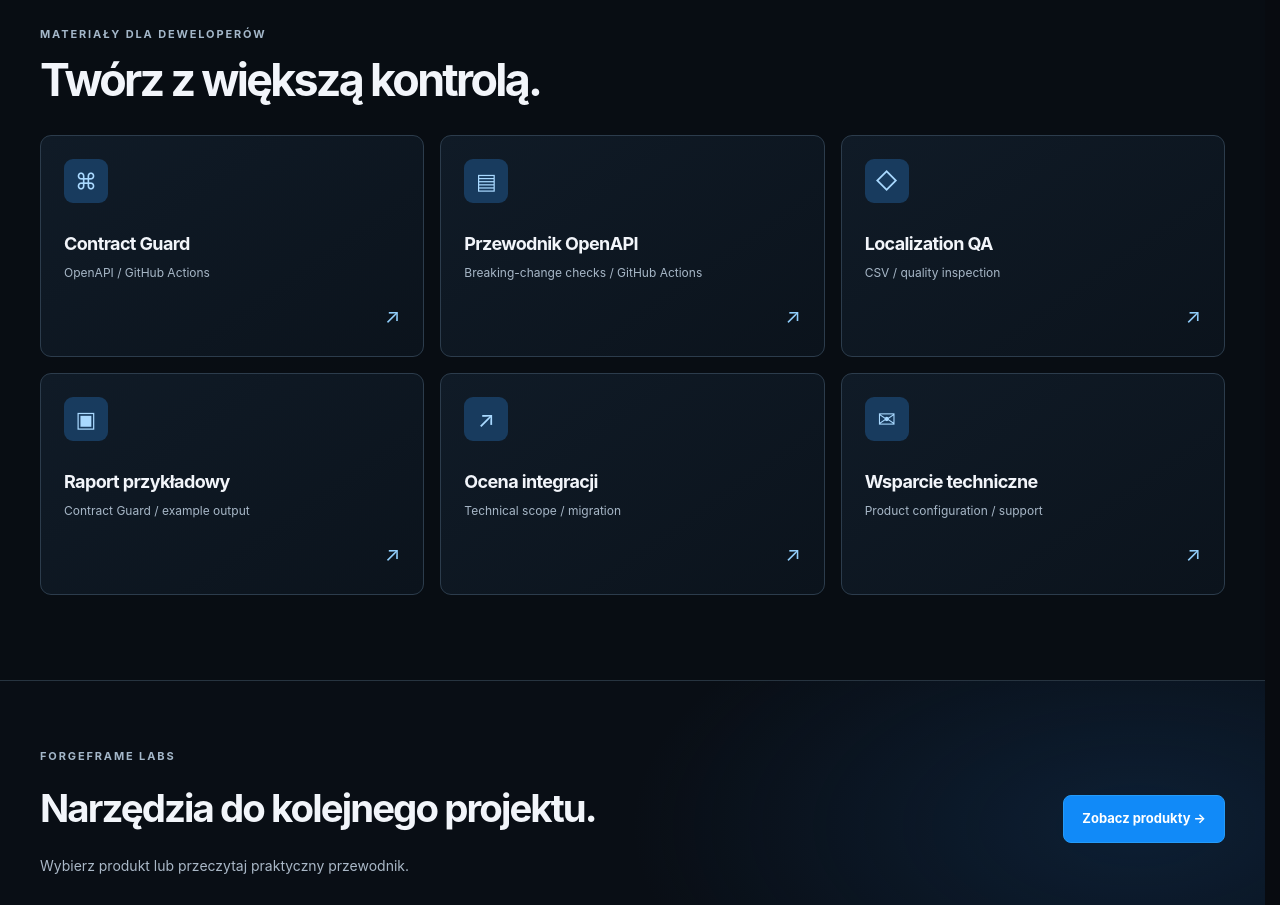
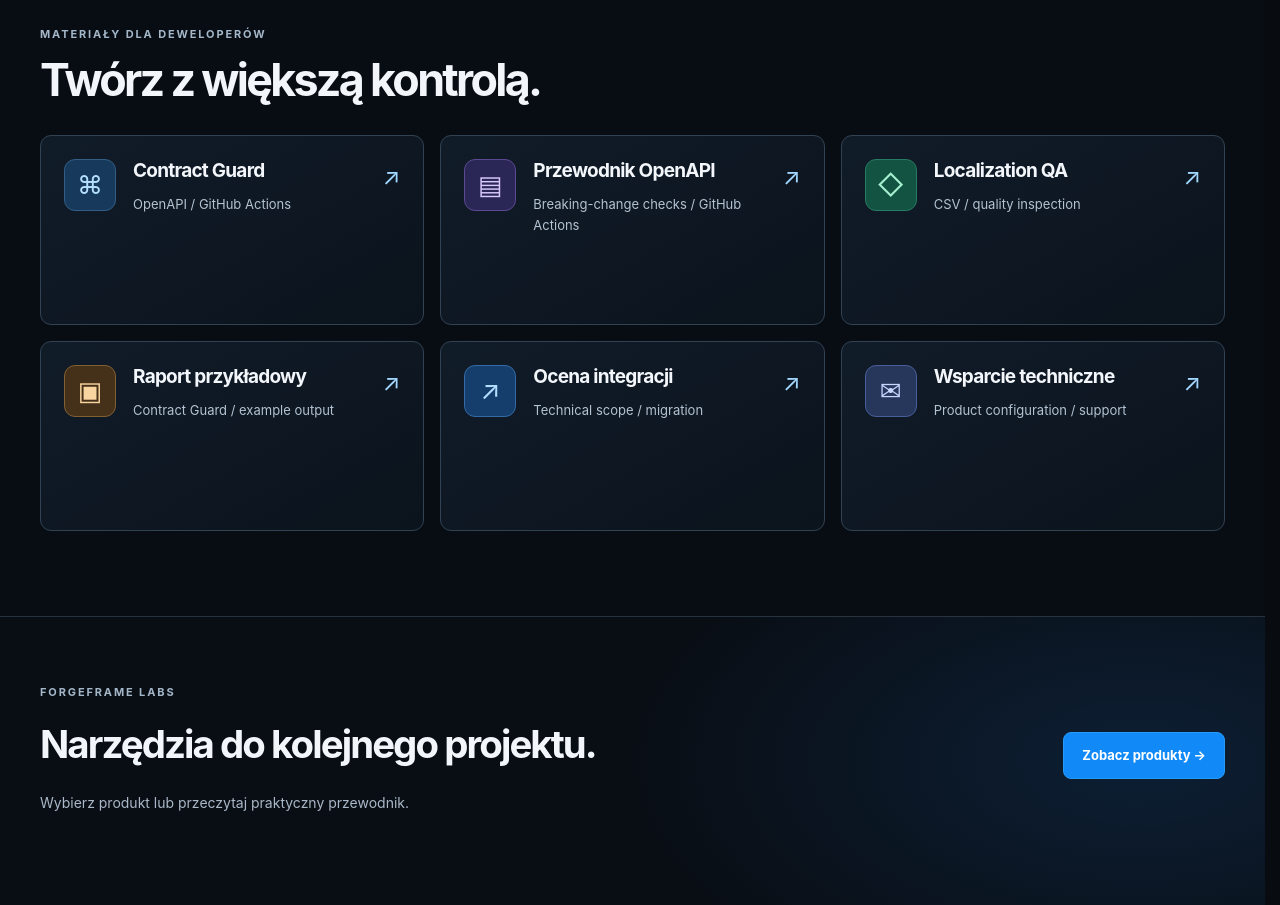
Before and after one commit to reflectme-source/forgeframe-labs-site, a plain HTML site: page developers/index.html in a window 1280 px wide. Shown: the part 700-1605 px from the top of the page. Drawn offline with Linux system fonts and the light colour scheme.

Commit message:
Unify display typography and improve developer resource cards

```diff
--- a/assets/forgeframe-catalog.css
+++ b/assets/forgeframe-catalog.css
@@ -94,3 +94,7 @@
 .ffcatalog-art-orbit{position:absolute;width:9px;height:9px;right:35%;top:62%;border-radius:50%;background:#9eb5d6;box-shadow:0 0 15px #b0d7ff44}
 @media(max-width:1100px){.ffcatalog-hero-layout{grid-template-columns:1fr!important}.ffcatalog-art{display:none!important}.ffcatalog-hero h1{font-size:clamp(42px,7vw,64px)!important}.ffcatalog-desktop-break{display:none}}
 @media(max-width:650px){.ffcatalog-hero{padding:54px 0 40px!important}.ffcatalog-hero h1{font-size:clamp(37px,9vw,49px)!important;line-height:1.09!important}.ffcatalog-hero p{font-size:15px!important}}
+
+/* Unified ForgeFrame display typography */
+.ffcatalog-hero h1{font-family:Inter,ui-sans-serif,system-ui,-apple-system,"Segoe UI",sans-serif!important;font-weight:780!important;letter-spacing:-.065em!important;line-height:1.055!important;text-wrap:balance;}
+@media(min-width:1101px){.ffcatalog-hero h1{font-size:clamp(47px,4.8vw,74px)!important}}
--- a/assets/forgeframe-developers.css
+++ b/assets/forgeframe-developers.css
@@ -28,3 +28,23 @@
 @media(max-width:1100px){.ffdev-wrap{width:calc(100% - 48px)}.ffdev-hero-grid{grid-template-columns:1fr}.ffdev-tech{max-width:800px}.ffdev-resource-grid{grid-template-columns:repeat(2,minmax(0,1fr))}}
 @media(max-width:650px){.ffdev-wrap{width:calc(100% - 32px)}.ffdev-hero{padding:55px 0}.ffdev-intro h1{font-size:clamp(40px,10vw,54px)}.ffdev-intro p{font-size:15px}.ffdev-tech{grid-template-columns:1fr}.ffdev-steps{display:grid;grid-template-columns:1fr 1fr;gap:15px}.ffdev-code pre{font-size:11px;padding:17px 12px;min-height:220px}.ffdev-resource-grid{grid-template-columns:1fr}.ffdev-cta-inner{align-items:flex-start;flex-direction:column}.ffdev-code-head{flex-wrap:wrap}.ffdev-tabs button{padding:9px 8px}}
 @media(prefers-reduced-motion:reduce){.ffdev-button,.ffdev-resource{transition:none!important}.ffdev-button:hover,.ffdev-resource:hover{transform:none!important}}
+
+/* Unified ForgeFrame display typography */
+.ffdev-intro h1{font-family:Inter,ui-sans-serif,system-ui,-apple-system,"Segoe UI",sans-serif!important;font-weight:780!important;letter-spacing:-.065em!important;line-height:1.055!important;text-wrap:balance;}
+
+/* Developer resources: content-first cards, balanced with Products */
+.ffdev-resource-grid{gap:16px!important}
+.ffdev-resource{position:relative;min-height:190px!important;padding:23px!important;display:grid!important;grid-template-columns:54px minmax(0,1fr) 22px;grid-template-rows:auto 1fr;align-items:start;column-gap:15px;row-gap:16px;background:linear-gradient(150deg,#111c29,#0b131c)!important;border-color:#314253!important}
+.ffdev-resource-icon{grid-column:1;grid-row:1;display:grid;place-items:center;width:52px!important;height:52px!important;border-radius:11px!important;font-size:26px!important;background:#173a5c!important;border:1px solid #325e85!important;color:#b4dfff!important}
+.ffdev-resource:nth-child(2) .ffdev-resource-icon{background:#2a2655!important;border-color:#5b4a92!important;color:#d9c9ff!important}
+.ffdev-resource:nth-child(3) .ffdev-resource-icon{background:#125341!important;border-color:#287b63!important;color:#a6efd0!important}
+.ffdev-resource:nth-child(4) .ffdev-resource-icon{background:#453019!important;border-color:#836032!important;color:#f8d5a0!important}
+.ffdev-resource:nth-child(5) .ffdev-resource-icon{background:#153e6d!important;border-color:#326ba7!important;color:#b3ddff!important}
+.ffdev-resource:nth-child(6) .ffdev-resource-icon{background:#27375b!important;border-color:#485e9a!important;color:#c7d6ff!important}
+.ffdev-resource>div{grid-column:2;grid-row:1;min-width:0}
+.ffdev-resource h3{font-family:Inter,ui-sans-serif,system-ui,sans-serif!important;font-size:19px!important;line-height:1.3!important;letter-spacing:-.04em!important;font-weight:740!important;margin:0 0 10px!important;color:#f3f7fb!important}
+.ffdev-resource p{font-size:13px!important;line-height:1.6!important;color:#b4c3d2!important;max-width:290px}
+.ffdev-resource-arrow{grid-column:3;grid-row:1;align-self:start!important;justify-self:end;margin:0!important;font-size:23px!important;color:#a2d7ff!important}
+.ffdev-resource:focus-visible{outline:2px solid #a6dcff!important;outline-offset:3px}
+@media(max-width:650px){.ffdev-resource{min-height:160px!important;padding:19px!important;grid-template-columns:49px minmax(0,1fr) 18px;gap:13px}.ffdev-resource-icon{width:48px!important;height:48px!important}.ffdev-resource h3{font-size:17px!important}}
+@media(prefers-reduced-motion:reduce){.ffdev-resource:hover{transform:none!important}}
--- a/assets/forgeframe-screenshot.css
+++ b/assets/forgeframe-screenshot.css
@@ -96,3 +96,6 @@
 .ffshot-card,.ffshot-card-bottom a,.ffshot-btn,.ffshot-window{transition:none!important;animation:none!important}
 .ffshot-card:hover,.ffshot-btn:hover{transform:none!important}
 }
+
+/* Unified ForgeFrame display typography */
+.ffshot-hero h1{font-family:Inter,ui-sans-serif,system-ui,-apple-system,"Segoe UI",sans-serif!important;font-weight:780!important;letter-spacing:-.065em!important;line-height:1.055!important;text-wrap:balance;}
```
